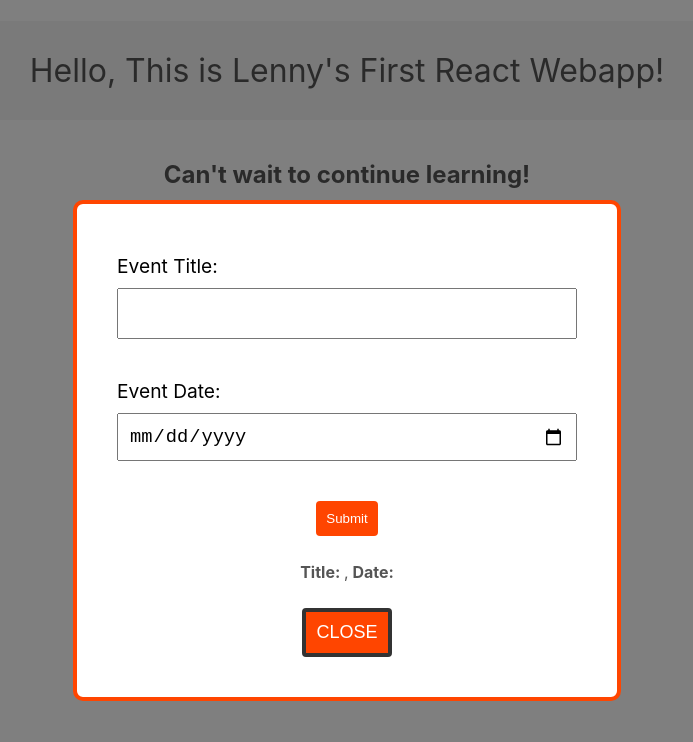
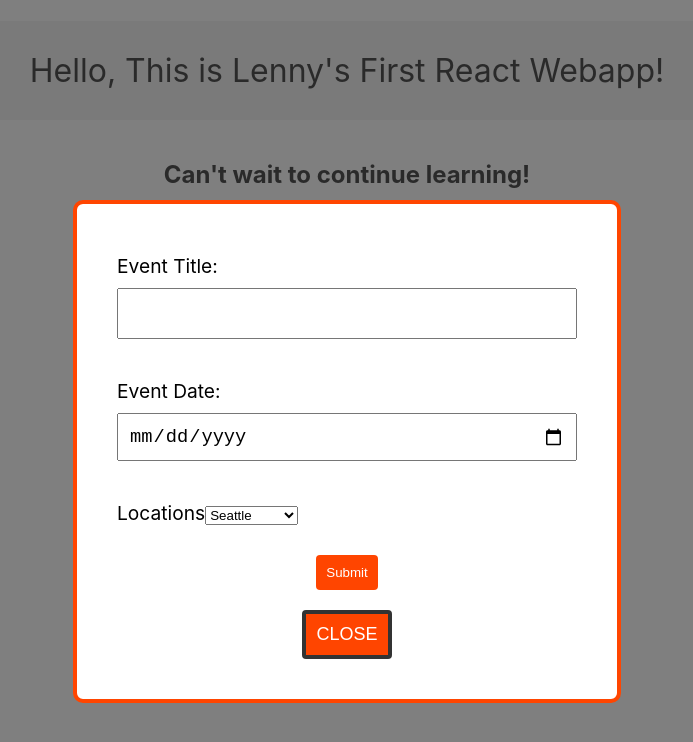
Before and after one commit to lennythach/ReactBasics, a React (Create React App) app: page / in a window 1280 px wide. Both pictures are taken after a click on the button "Show Modal". Shown: the top 742 px of the page, without its empty margins (293-986 px from the left). Built offline with nearby package versions, Linux system fonts and the light colour scheme.

Commit message:
Finish up EventListForm

```diff
--- a/src/App.js
+++ b/src/App.js
@@ -7,23 +7,25 @@ import React, {useState} from 'react';
 import NewEventList from './components/NewEventList';
 
 function App() {
-  //----------States----------//
+  //------------States------------//
   const [showModal, setShowModal] = useState(false);
   const [showEvents, setShowEvent] = useState(false);
-  let [name, setName] = useState('Meiling');
+  const [name, setName] = useState('Meiling');
+  const [events, setEvents] = useState([]);
 
-  let [events, setEvents] = useState([]);
+
+  //----------functions----------//
+  const changeName = () => setName('Lenny');
+
+  const handleClose = () => {
+    setShowModal(false)
+  };
 
   const addEvent = (event) => {
     setEvents((prevEvents)=>{
       return [...prevEvents,event]
     })
-  };
-  //------functions-------//
-  const changeName = () => setName('Lenny');
-
-  const handleClose = () => {
-    setShowModal(false)
+    setShowModal(false);
   };
 
   const deleteEvent = (id) => {
--- a/src/components/EventList.js
+++ b/src/components/EventList.js
@@ -7,7 +7,8 @@ export default function EventList({events, deleteEvent}) {
       {events.map((event)=>{
       return (
         <div className={styles.card} key={event.id}>
-          <h2>{event.event}</h2>
+          <h2> {event.id} {event.title}</h2>
+          <p>{event.location} - {event.date}</p>
           <button onClick={()=>deleteEvent(event.id)}>Delete Event</button>
         </div>
       )
--- a/src/components/NewEventList.js
+++ b/src/components/NewEventList.js
@@ -1,21 +1,30 @@
 import "./NewEventList.css";
 import {useState} from 'react'
+import { isCompositeComponent } from "react-dom/test-utils";
 
 export default function NewEventList({addEvent}) {
-  const [newTitle, setNewTitle] = useState('')
-  const [newDate, setNewDate] = useState('')
+  const [title, setTitle] = useState('');
+  const [date, setDate] = useState('');
+  const [location, setLocation] = useState('Seattle');
+
   const resetForm = () => {
-    setNewTitle('')
-    setNewDate('')
+    setTitle('');
+    setDate('');
+    setLocation('Seattle');
+
+
   }
 
   const submitEvent = (e) => {
     e.preventDefault()
+
     const events = {
-      title:newTitle,
-      date:newDate,
+      title:title,
+      date:date,
+      location:location,
       id:Math.floor(Math.random() * 10000)
     }
+
 
     addEvent(events);
     resetForm();
@@ -26,20 +35,27 @@ export default function NewEventList({addEvent}) {
             <span>Event Title:</span>
             <input
               type={"text"}
-              onChange={(e)=>setNewTitle(e.target.value)}
-              value={newTitle}
-              ></input>
+              onChange={(e)=>setTitle(e.target.value)}
+              value={title}
+              />
         </label>
         <label>
             <span>Event Date:</span>
             <input
               type={"date"}
-              onChange={(e)=>setNewDate(e.target.value)}
-              value={newDate}
-            ></input>
+              onChange={(e)=>setDate(e.target.value)}
+              value={date}
+            />
+        </label>
+        <label>
+          <span>Locations</span>
+          <select onChange={(e)=>setLocation(e.target.value)}>
+            <option value="Seattle">Seattle</option>
+            <option value="Tacoma">Tacoma</option>
+            <option value="Des Moines">Des Moines</option>
+          </select>
         </label>
         <button>Submit</button>
-        <p><b>Title: </b>{newTitle},<b> Date: </b>{newDate}</p>
     </form>
   )
 }
```
